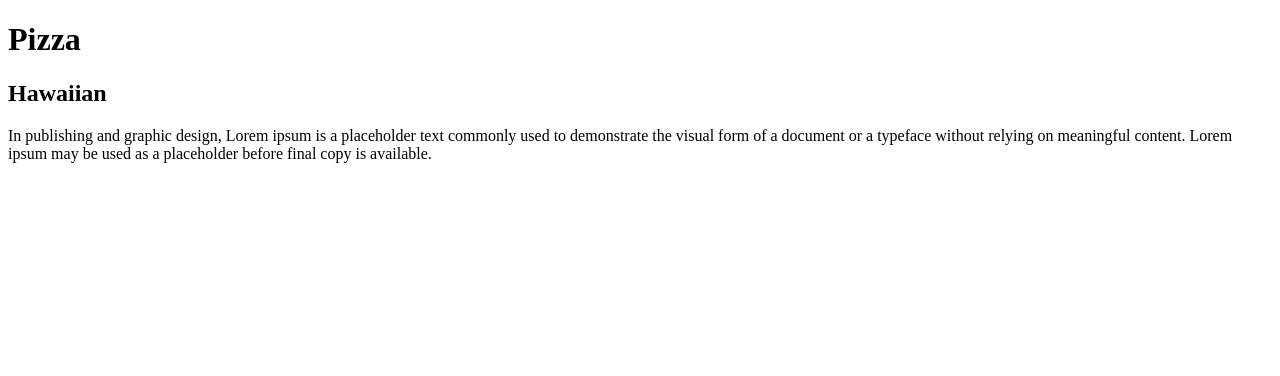
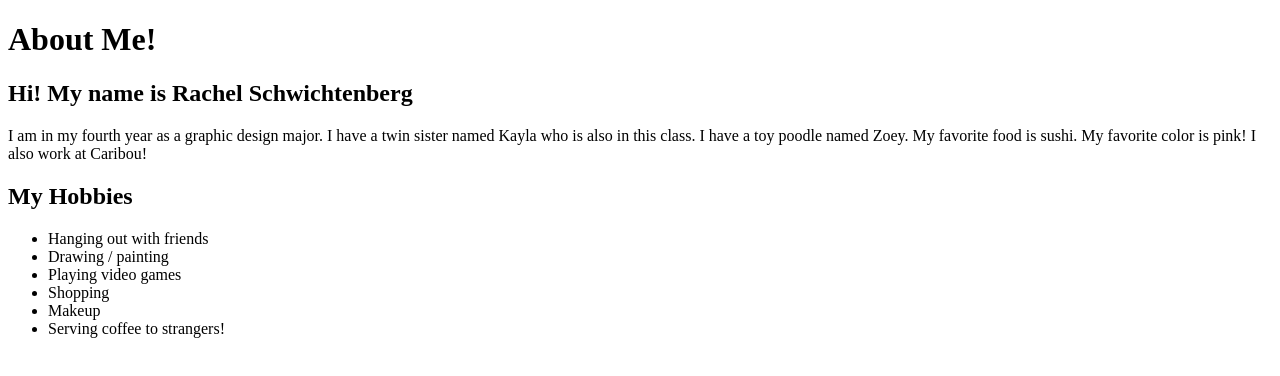
Before and after one commit to rachelsch99/rachelsch99.github.io, a plain HTML site: page index.html in a window 1280 px wide. Drawn offline with Linux system fonts and the light colour scheme.

Commit message:
Add files via upload
About me!

```diff
--- a/index.html
+++ b/index.html
@@ -2,8 +2,19 @@
 <html>
     <head></head>
     <body>
-        <h1>Pizza</h1>
-        <h2>Hawaiian</h2>
-        <p>In publishing and graphic design, Lorem ipsum is a placeholder text commonly used to demonstrate the visual form of a document or a typeface without relying on meaningful content. Lorem ipsum may be used as a placeholder before final copy is available.</p>
+
+        <h1>About Me!</h1>
+        <h2>Hi! My name is Rachel Schwichtenberg</h2>
+        <p>I am in my fourth year as a graphic design major. I have a twin sister named Kayla who is also in this class. I have a toy poodle named Zoey. My favorite food is sushi. My favorite color is pink! I also work at Caribou!</p>
+
+        <h2>My Hobbies</h2>
+        <ul>
+            <li>Hanging out with friends</li>
+            <li>Drawing / painting</li>
+            <li>Playing video games</li>
+            <li>Shopping</li>
+            <li>Makeup</li>
+            <li>Serving coffee to strangers!</li>
+        </ul>
     </body>
 </html>
```
